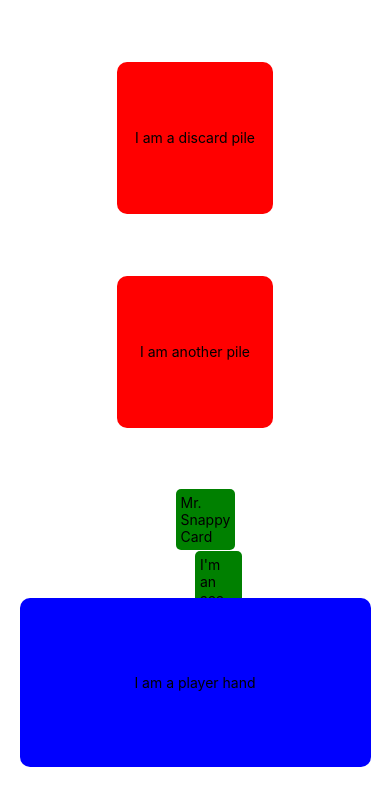
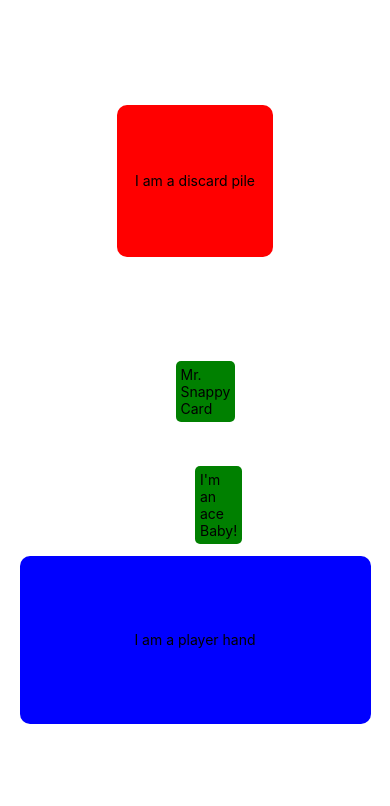
Before and after one commit to SecretCardClub/card-table-app, a React Native app: screen / in a window 390 px wide. Shown: the top 806 px of the page. Built offline with nearby package versions, Linux system fonts and the light colour scheme.

Commit message:
some progress getting table.js view to be a recognizable dropzone

```diff
--- a/components/Sandbox.js
+++ b/components/Sandbox.js
@@ -32,7 +32,6 @@ export default function App() {
         useNativeDriver: false,
       }),
       onPanResponderRelease: () => {
-        console.log("panRelease!");
         pan.flattenOffset();
       },
     })
@@ -41,17 +40,18 @@ export default function App() {
   return (
     <View style={styles.container}>
       <Table text="I am a discard pile" />
-      <Table text="I am another pile">
+      {/* <Table text="I am another pile">
         <SnappyCard text="Mr. Snappy Card" />
-      </Table>
+      </Table> */}
       <SnappyCard text="Mr. Snappy Card" />
       <Animated.View
-        style={{ transform: [{ translateX: pan.x }, { translateY: pan.y }] }}
+        style={{ transform: [{ translateX: pan.x }, { translateY: pan.y }], zIndex: 100 }}
         {...panResponder.panHandlers}
       >
         <Card text="I'm an ace Baby!" />
       </Animated.View>
       <PlayerHand text="I am a player hand" />
+
       <StatusBar style="auto" />
     </View>
   );
--- a/components/SnappyCard.js
+++ b/components/SnappyCard.js
@@ -40,11 +40,8 @@ const SnappyCard = (props) => {
         useNativeDriver: false,
       }),
       onPanResponderRelease: (evt, gesture) => {
-        console.log(ctx.piles)
         if (helpers.isDropZone(gesture, ctx.piles)) {
-
           pan.flattenOffset();
-          // console.log("pan after flattenoffset: ", pan)
         } else {
           Animated.spring(pan, { toValue: { x: 0, y: 0 } }).start();
         }
@@ -56,7 +53,6 @@ const SnappyCard = (props) => {
 
   const touchStartHandler = () => {
     setHighlighted(true);
-    console.log("panResponhder: ", panResponder);
   };
 
   const touchEndHandler = () => {
--- a/components/Table.js
+++ b/components/Table.js
@@ -11,6 +11,7 @@ import {
 
 import SandboxContext from "../context/sandboxContext"
 import helpers from "../helpers/helpers"
+
 
 const Table = (props) => {
   const [highlighted, setHighlighted] = useState(false);
```
